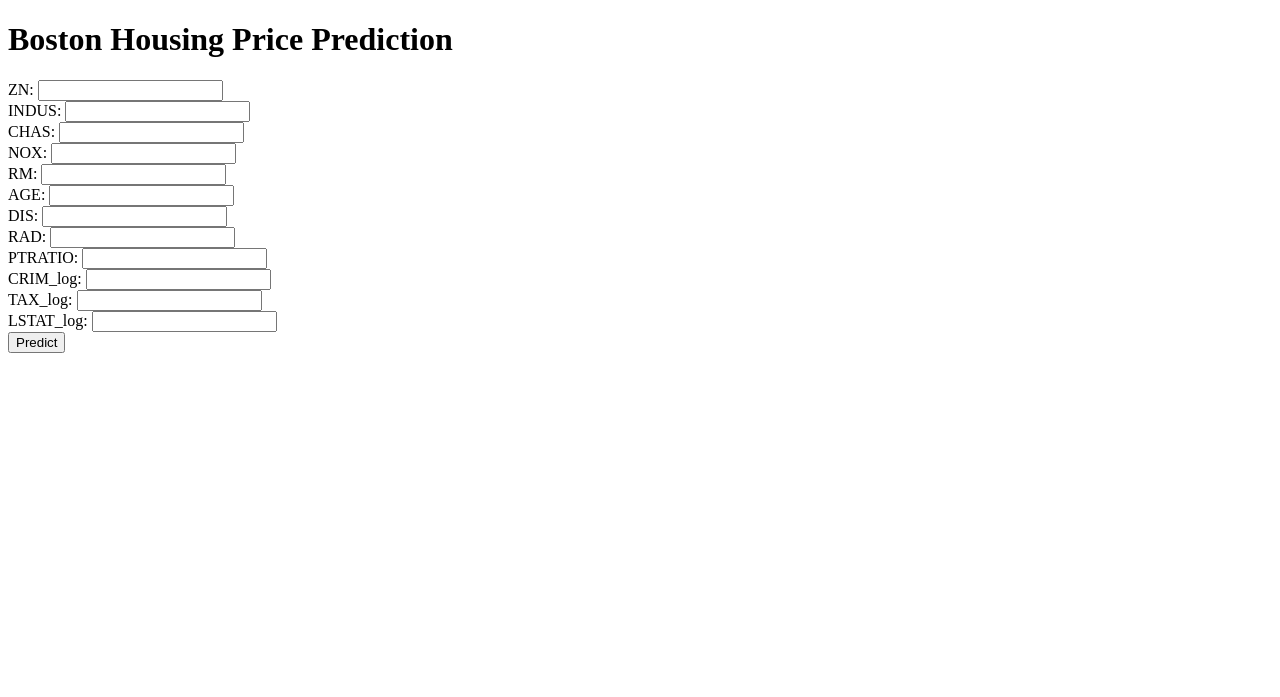
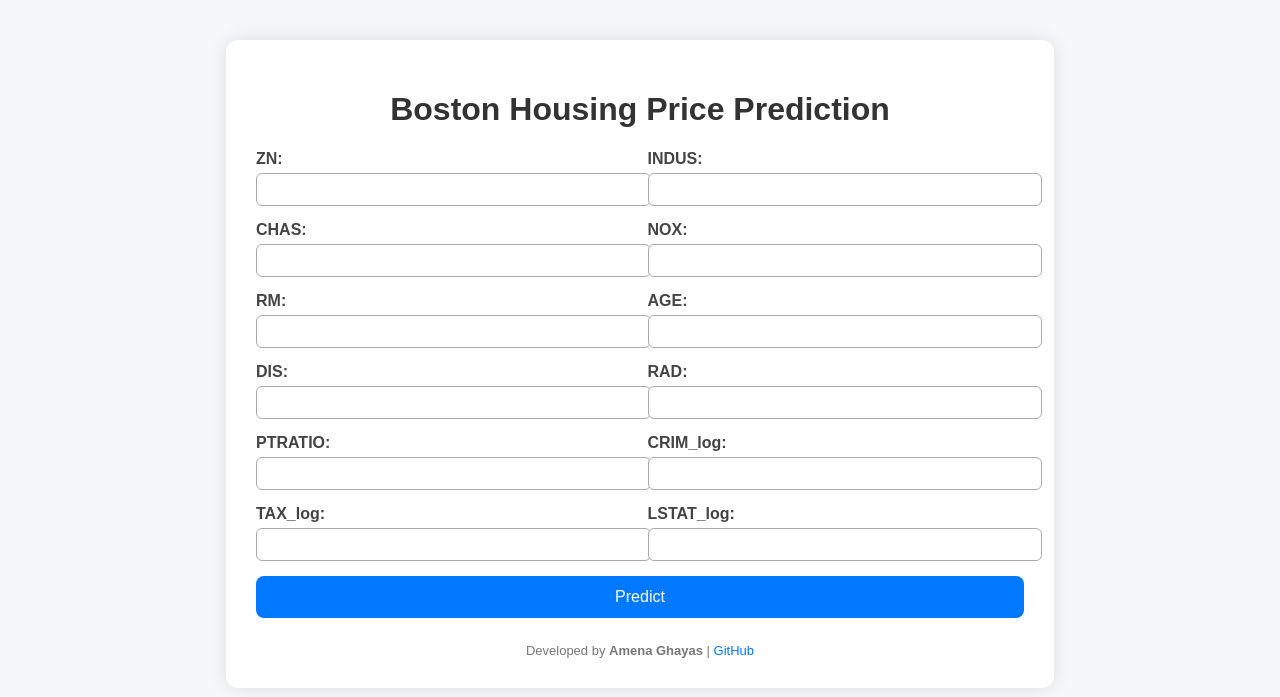
Before and after one commit to Ghayas0772/Boston-housing-prices-, a Flask app: page / in a window 1280 px wide. Shown: the top 697 px of the page. Run offline with Flask 3, Linux system fonts and the light colour scheme; parts of the project's set-up code (start-up, migrations or seed data) failed here and were passed over.

Commit message:
Refactor index.html for improved layout and styling
Updated the HTML structure and styling for the Boston Housing Price Prediction page, enhancing the layout and form elements.

```diff
--- a/templates/index.html
+++ b/templates/index.html
@@ -1,28 +1,160 @@
 <!DOCTYPE html>
-<html>
+<html lang="en">
 <head>
+    <meta charset="UTF-8">
+    <meta name="viewport" content="width=device-width, initial-scale=1.0">
     <title>Boston Housing Price Prediction</title>
+    <style>
+        body {
+            font-family: Arial, sans-serif;
+            background-color: #f5f7fa;
+            margin: 0;
+            padding: 0;
+        }
+
+        .container {
+            width: 60%;
+            margin: 40px auto;
+            background-color: #fff;
+            padding: 30px;
+            border-radius: 12px;
+            box-shadow: 0 0 20px rgba(0,0,0,0.1);
+        }
+
+        h1 {
+            text-align: center;
+            color: #333;
+        }
+
+        form {
+            display: grid;
+            grid-template-columns: 1fr 1fr;
+            gap: 15px;
+        }
+
+        label {
+            display: block;
+            font-weight: bold;
+            margin-bottom: 5px;
+            color: #444;
+        }
+
+        input[type="number"] {
+            width: 100%;
+            padding: 8px;
+            border-radius: 6px;
+            border: 1px solid #aaa;
+        }
+
+        input[type="submit"] {
+            grid-column: span 2;
+            background-color: #0078ff;
+            color: #fff;
+            padding: 12px;
+            border: none;
+            border-radius: 8px;
+            cursor: pointer;
+            font-size: 16px;
+        }
+
+        input[type="submit"]:hover {
+            background-color: #005fcc;
+        }
+
+        .prediction {
+            margin-top: 25px;
+            padding: 15px;
+            background-color: #e7f3ff;
+            border-left: 4px solid #0078ff;
+            border-radius: 6px;
+            color: #003d8f;
+            font-size: 18px;
+            text-align: center;
+        }
+
+        .footer {
+            text-align: center;
+            margin-top: 25px;
+            font-size: 13px;
+            color: #777;
+        }
+
+        .footer a {
+            color: #0078ff;
+            text-decoration: none;
+        }
+
+    </style>
 </head>
 <body>
+
+    <div class="container">
         <h1>Boston Housing Price Prediction</h1>
+
         <form action="/predict" method="post">
-        <!-- Example numeric input -->
-        ZN: <input type="number" step="any" name="ZN"><br>
-        INDUS: <input type="number" step="any" name="INDUS"><br>
-        CHAS: <input type="number" step="any" name="CHAS"><br>
-        NOX: <input type="number" step="any" name="NOX"><br>
-        RM: <input type="number" step="any" name="RM"><br>
-        AGE: <input type="number" step="any" name="AGE"><br>
-        DIS: <input type="number" step="any" name="DIS"><br>
-        RAD: <input type="number" step="any" name="RAD"><br>
-        PTRATIO: <input type="number" step="any" name="PTRATIO"><br>
-        CRIM_log: <input type="number" step="any" name="CRIM_log"><br>
-        TAX_log: <input type="number" step="any" name="TAX_log"><br>
-        LSTAT_log: <input type="number" step="any" name="LSTAT_log"><br>
+            <div>
+                <label>ZN:</label>
+                <input type="number" step="any" name="ZN">
+            </div>
+            <div>
+                <label>INDUS:</label>
+                <input type="number" step="any" name="INDUS">
+            </div>
+            <div>
+                <label>CHAS:</label>
+                <input type="number" step="any" name="CHAS">
+            </div>
+            <div>
+                <label>NOX:</label>
+                <input type="number" step="any" name="NOX">
+            </div>
+            <div>
+                <label>RM:</label>
+                <input type="number" step="any" name="RM">
+            </div>
+            <div>
+                <label>AGE:</label>
+                <input type="number" step="any" name="AGE">
+            </div>
+            <div>
+                <label>DIS:</label>
+                <input type="number" step="any" name="DIS">
+            </div>
+            <div>
+                <label>RAD:</label>
+                <input type="number" step="any" name="RAD">
+            </div>
+            <div>
+                <label>PTRATIO:</label>
+                <input type="number" step="any" name="PTRATIO">
+            </div>
+            <div>
+                <label>CRIM_log:</label>
+                <input type="number" step="any" name="CRIM_log">
+            </div>
+            <div>
+                <label>TAX_log:</label>
+                <input type="number" step="any" name="TAX_log">
+            </div>
+            <div>
+                <label>LSTAT_log:</label>
+                <input type="number" step="any" name="LSTAT_log">
+            </div>
             <input type="submit" value="Predict">
         </form>
+
         {% if prediction %}
-        <h2>Predicted MEDV: {{ prediction }}</h2>
+        <div class="prediction">
+            Predicted MEDV: <strong>{{ prediction }}</strong>
+        </div>
         {% endif %}
+
+        <div class="footer">
+            Developed by <strong>Amena Ghayas</strong> |
+            <a href="https://github.com/Ghayas0772" target="_blank">GitHub</a>
+        </div>
+
+    </div>
+
 </body>
 </html>
```
Lines whose indentation alone changed are shown as unchanged.
